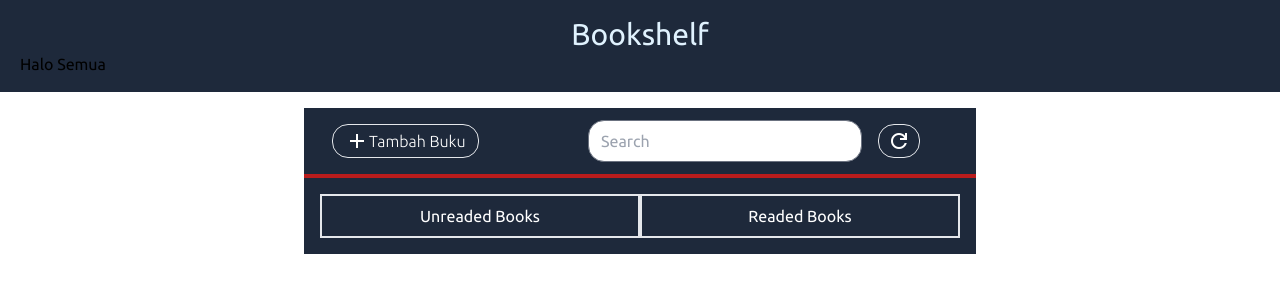
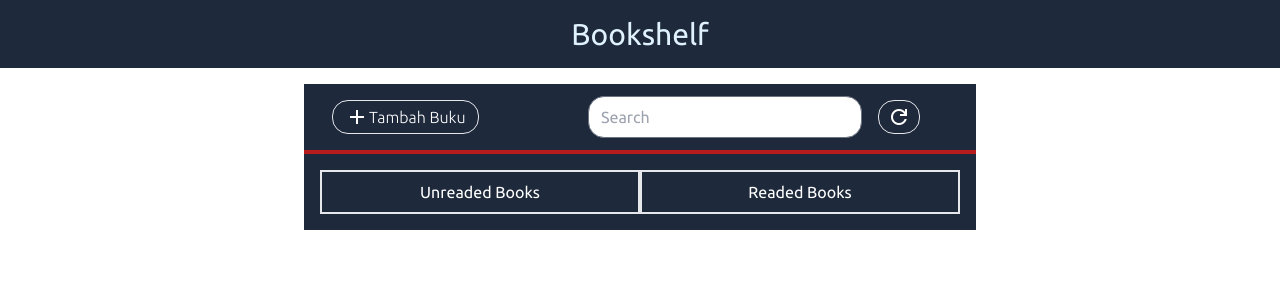
Before and after one commit to yovindoardana/bookshelf, a plain HTML site: page index.html in a window 1280 px wide. Drawn offline with nearby package versions, Linux system fonts and the light colour scheme.

Commit message:
remove H1

```diff
--- a/index.html
+++ b/index.html
@@ -17,7 +17,6 @@
         <nav class="bg-slate-800 w-full justify-center">
             <div class="py-4 px-5 mx-auto">
                 <h1 class="text-sky-100 text-3xl text-center">Bookshelf</h1>
-                <h1>Halo Semua</h1>
             </div>
         </nav>
         <main class="container mx-auto bg-slate-800 my-4 w-4/5 md:w-4/5 lg:3/5 max-w-2xl">
```
